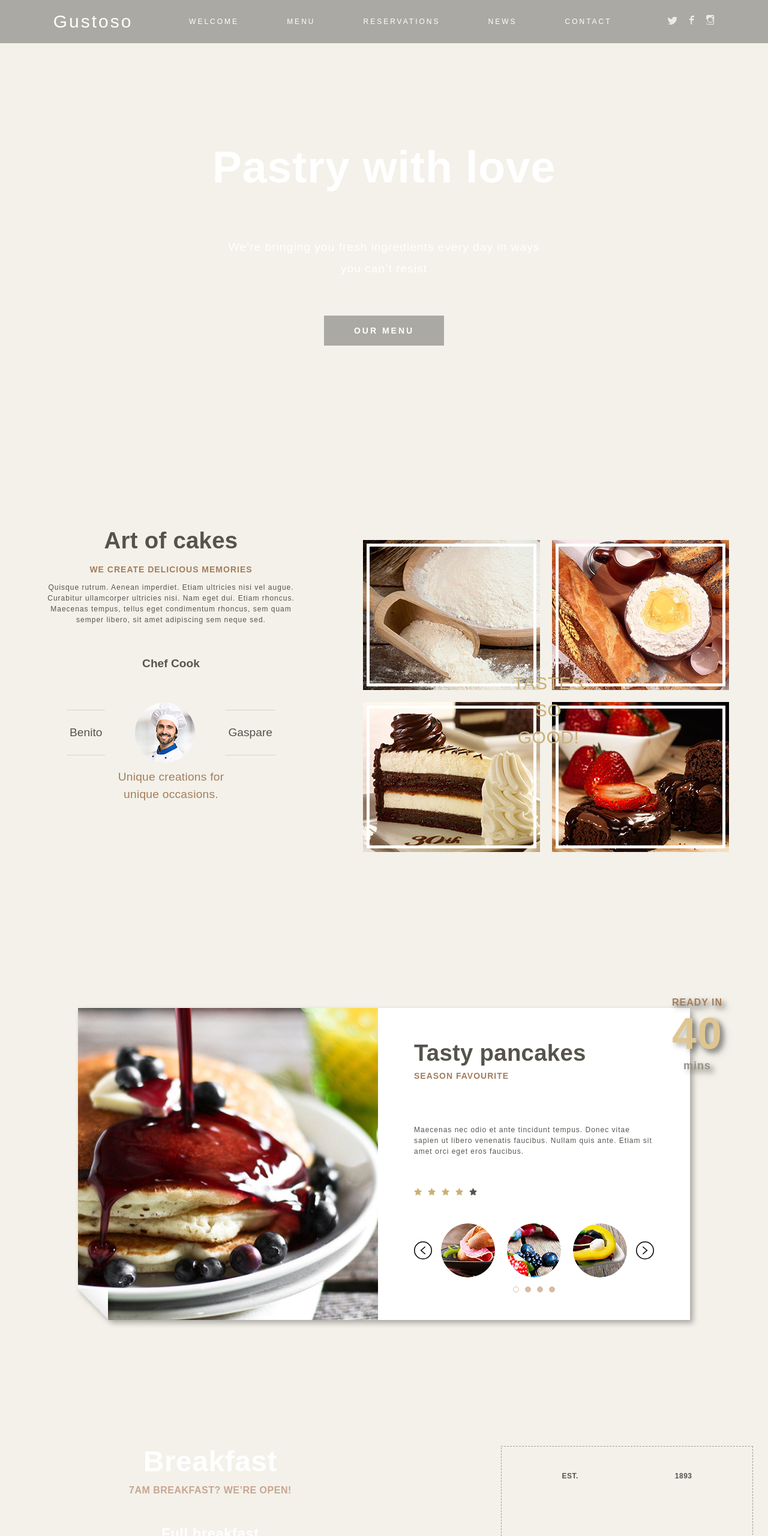
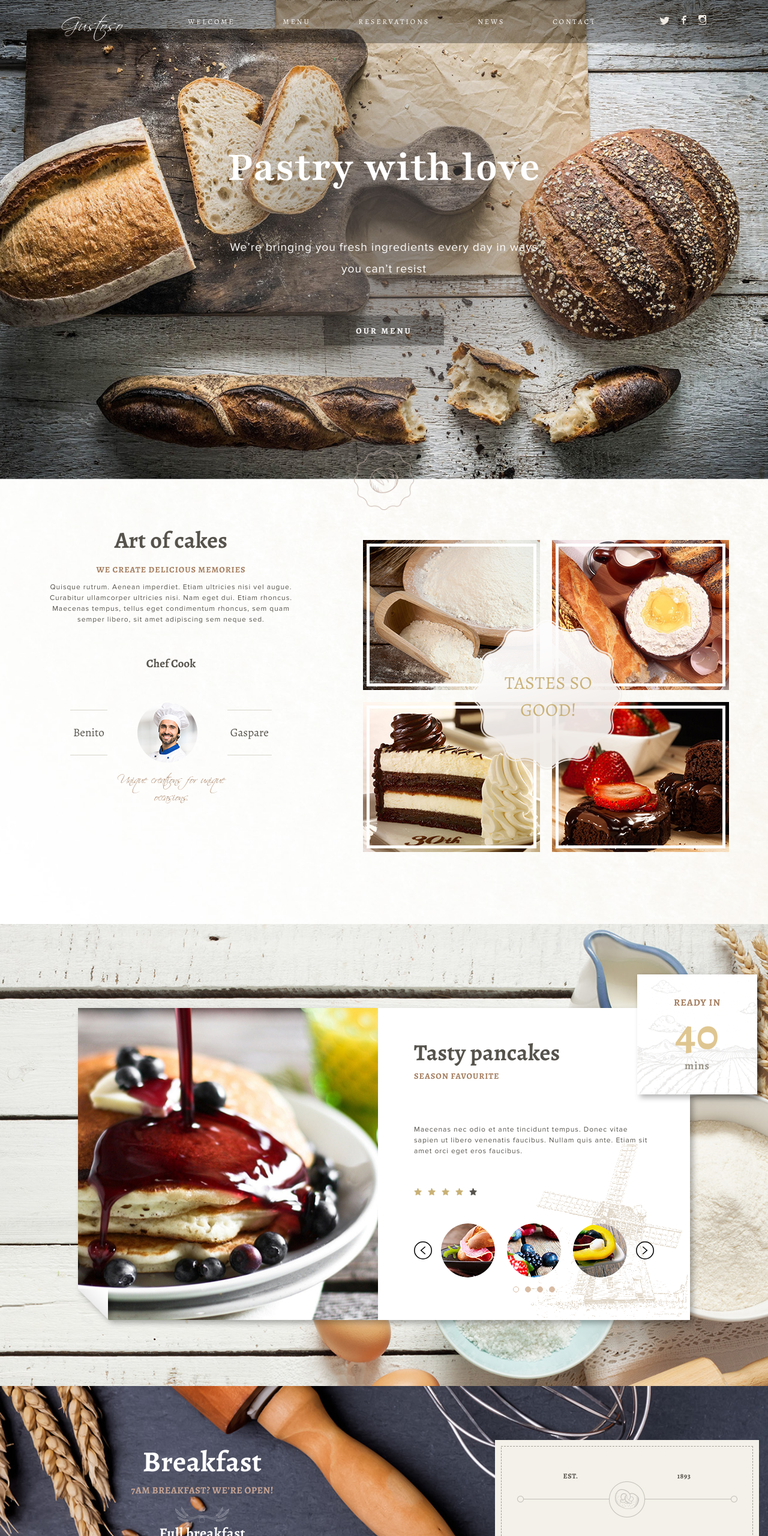
Before and after one commit to MaksShcherban/bakery-website, a plain HTML site: page index.html in a window 1280 px wide. Shown: the top 2560 px of the page at 60% size. Drawn offline with Linux system fonts and the light colour scheme; the site is published under a folder, as on GitHub Pages, so addresses that start at the root find nothing.

Commit message:
update path css

```diff
--- a/sass/style.scss
+++ b/sass/style.scss
@@ -1,20 +1,20 @@
 @font-face {
   font-family: "Alegreya";
-  src: url("/fonts/Alegreya-Bold.woff2") format("woff2");
+  src: url("../fonts/Alegreya-Bold.woff2") format("woff2");
   font-weight: 700;
   font-style: normal;
   font-display: swap;
 }
 @font-face {
   font-family: "Alegreya";
-  src: url("/fonts/Alegreya-Regular.woff2") format("woff2");
+  src: url("../fonts/Alegreya-Regular.woff2") format("woff2");
   font-weight: 400;
   font-style: normal;
   font-display: swap;
 }
 @font-face {
   font-family: "Playfair";
-  src: url("/fonts/Playfair_9pt-Bold.woff2") format("woff2");
+  src: url("../fonts/Playfair_9pt-Bold.woff2") format("woff2");
   font-weight: 700;
   font-style: normal;
   font-display: swap;
@@ -22,14 +22,14 @@
 
 @font-face {
   font-family: "ProximaNova";
-  src: url("/fonts/ProximaNova-Regular.woff2") format("woff2");
+  src: url("../fonts/ProximaNova-Regular.woff2") format("woff2");
   font-weight: 400;
   font-style: normal;
   font-display: swap;
 }
 @font-face {
   font-family: "Scriptina";
-  src: url("/fonts/scriptina.regular.woff2") format("woff2");
+  src: url("../fonts/scriptina.regular.woff2") format("woff2");
   font-weight: 400;
   font-style: normal;
   font-display: swap;
@@ -333,7 +333,7 @@ body {
   @include display-align();
   flex-direction: column;
   justify-content: center;
-  background: url("/images/main-images-bread.jpg") top / cover no-repeat;
+  background: url("../images/main-images-bread.jpg") top / cover no-repeat;
   width: 100%;
   height: 100vh;
   z-index: 1;
@@ -378,12 +378,13 @@ body {
 
 .art-cake {
   color: $color-gray;
-  background: url("/images/art-of-cakes-background.jpg") center/cover no-repeat;
+  background: url("../images/art-of-cakes-background.jpg") center/cover
+    no-repeat;
 
   &-border-top {
     position: absolute;
     content: "";
-    background: url("/icons/border-bullets.png") center/contain no-repeat;
+    background: url("../icons/border-bullets.png") center/contain no-repeat;
     width: 100%;
     height: 100px;
     margin-top: -50px;
@@ -425,7 +426,7 @@ body {
     &::before {
       position: absolute;
       content: "";
-      background: url("/images/12-side-art-cake.png") center/contain no-repeat;
+      background: url("../images/12-side-art-cake.png") center/contain no-repeat;
       top: 9.5em;
       left: 13em;
       width: 250px;
@@ -471,7 +472,7 @@ body {
 
 .tasty-cook {
   color: $color-gray;
-  background: url("/images/tasty-cook-background.jpg") center/cover no-repeat;
+  background: url("../images/tasty-cook-background.jpg") center/cover no-repeat;
   padding-inline: 115px;
 
   &-section {
@@ -497,8 +498,8 @@ body {
     &::after {
       position: absolute;
       content: "";
-      background: url("/images/tasty-cook-background-right.png") center/contain
-        no-repeat;
+      background: url("../images/tasty-cook-background-right.png")
+        center/contain no-repeat;
       z-index: -1;
       width: 270px;
       height: 294px;
@@ -569,7 +570,8 @@ body {
     position: absolute;
     width: 200px;
     aspect-ratio: 1;
-    background: url("/images/tasty-cook-ready-in-bg.png") center/cover no-repeat;
+    background: url("../images/tasty-cook-ready-in-bg.png") center/cover
+      no-repeat;
     filter: $filter-shadow;
     top: -4em;
     right: -8em;
@@ -604,11 +606,11 @@ body {
 .price-schedule {
   position: relative;
   font-family: $font-family-title;
-  background: url("/images/price-schedule-bg.jpg") center/cover no-repeat;
+  background: url("../images/price-schedule-bg.jpg") center/cover no-repeat;
   &::after {
     position: absolute;
     content: "";
-    background: url("/images/price-schedule-right-image.png") center/contain
+    background: url("../images/price-schedule-right-image.png") center/contain
       no-repeat;
     width: 346px;
     height: 204px;
@@ -665,7 +667,7 @@ body {
       &::before {
         display: flex;
         content: "";
-        background: url("/icons/schedule-price-spikelets.png") center/cover
+        background: url("../icons/schedule-price-spikelets.png") center/cover
           no-repeat;
         width: 90px;
         height: 27px;
@@ -679,7 +681,7 @@ body {
     flex-direction: column;
     align-items: center;
     color: $color-gray;
-    // background: url("/images/price-schedule-escape-bg.png") center/contain
+    // background: url("../images/price-schedule-escape-bg.png") center/contain
     //   no-repeat;
     background-color: #f3f1e9;
     border: 1px dashed #9e9c93;
@@ -714,8 +716,8 @@ body {
         display: flex;
         content: "";
 
-        background: url("/images/price-schedule-escape-head.png") center/contain
-          no-repeat;
+        background: url("../images/price-schedule-escape-head.png")
+          center/contain no-repeat;
         max-width: 367px;
         width: 100%;
         height: 60px;
@@ -776,7 +778,7 @@ body {
     align-items: center;
     text-align: center;
     padding-top: 100px;
-    background: url("/images/best-recipe-info.png") center/contain no-repeat;
+    background: url("../images/best-recipe-info.png") center/contain no-repeat;
     height: 135px;
   }
 
@@ -823,7 +825,8 @@ body {
       justify-content: space-between;
       width: 100%;
       align-items: center;
-      background: url("/images/best-recipe-about-bg.jpg") center/cover no-repeat;
+      background: url("../images/best-recipe-about-bg.jpg") center/cover
+        no-repeat;
       border: 10px solid $color-white;
       max-width: 840px;
       height: 100%;
```
Also changed, not shown: sass/style.css, 1 other file.
